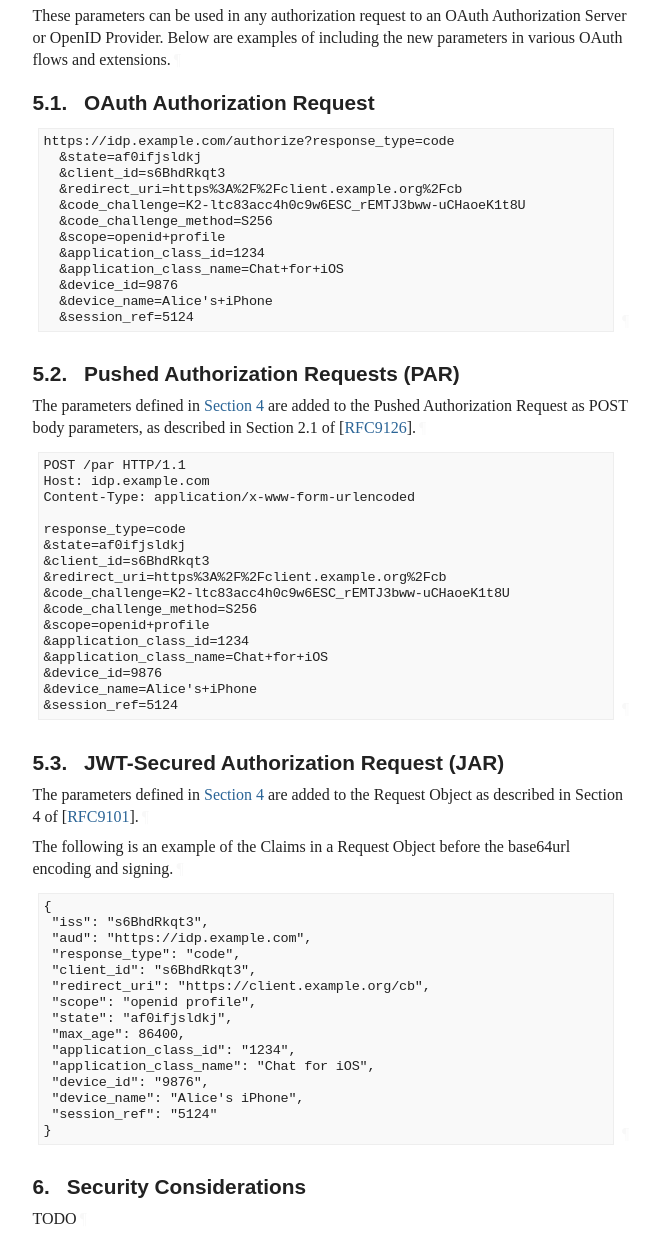
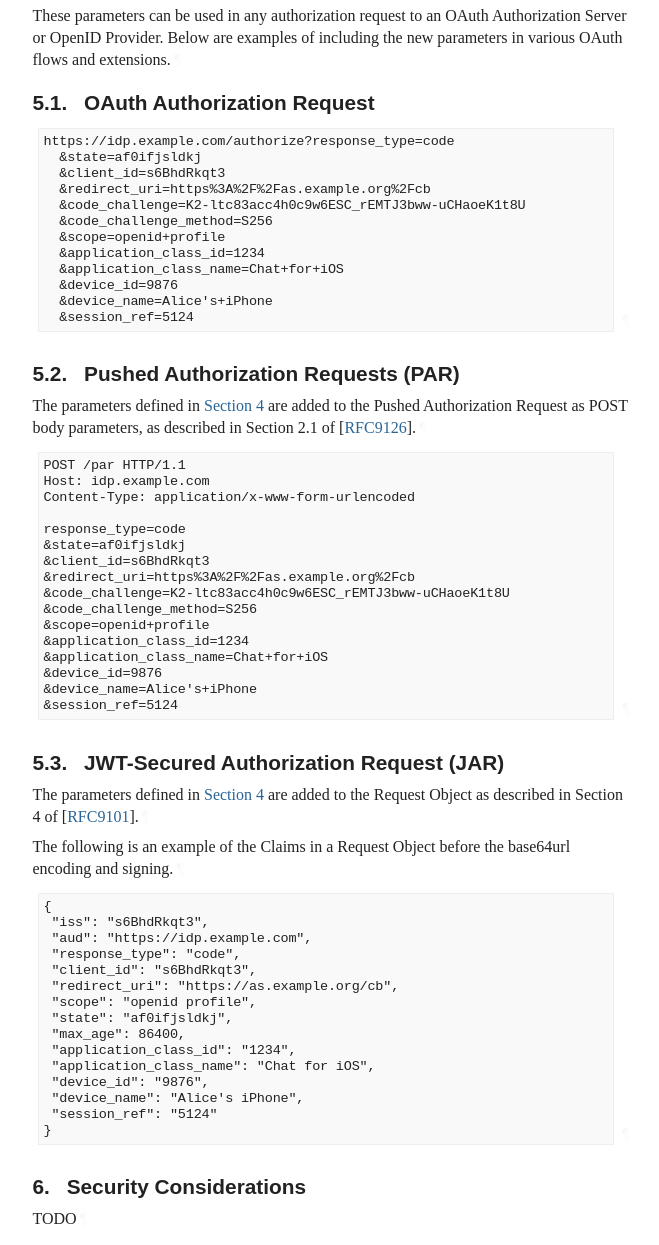
Before and after one commit to aaronpk/draft-parecki-oauth-metadata-for-nested-flows, a plain HTML site: page draft-parecki-oauth-metadata-for-nested-flows.html in a window 1280 px wide. Shown: the part 4508-5753 px from the top of the page, without its empty margins (92-751 px from the left). Drawn offline with Linux system fonts and the light colour scheme; a web font is replaced by a local one.

Commit message:
Script updating gh-pages from 8289245. [ci skip]

```diff
--- a/draft-parecki-oauth-metadata-for-nested-flows.html
+++ b/draft-parecki-oauth-metadata-for-nested-flows.html
@@ -1642,7 +1642,7 @@ be the actual session cookie. This identifier enables the IdP to identify a user
 https://idp.example.com/authorize?response_type=code
   &amp;state=af0ifjsldkj
   &amp;client_id=s6BhdRkqt3
-  &amp;redirect_uri=https%3A%2F%2Fclient.example.org%2Fcb
+  &amp;redirect_uri=https%3A%2F%2Fas.example.org%2Fcb
   &amp;code_challenge=K2-ltc83acc4h0c9w6ESC_rEMTJ3bww-uCHaoeK1t8U
   &amp;code_challenge_method=S256
   &amp;scope=openid+profile
@@ -1670,7 +1670,7 @@ Content-Type: application/x-www-form-urlencoded
 response_type=code
 &amp;state=af0ifjsldkj
 &amp;client_id=s6BhdRkqt3
-&amp;redirect_uri=https%3A%2F%2Fclient.example.org%2Fcb
+&amp;redirect_uri=https%3A%2F%2Fas.example.org%2Fcb
 &amp;code_challenge=K2-ltc83acc4h0c9w6ESC_rEMTJ3bww-uCHaoeK1t8U
 &amp;code_challenge_method=S256
 &amp;scope=openid+profile
@@ -1697,7 +1697,7 @@ response_type=code
  "aud": "https://idp.example.com",
  "response_type": "code",
  "client_id": "s6BhdRkqt3",
- "redirect_uri": "https://client.example.org/cb",
+ "redirect_uri": "https://as.example.org/cb",
  "scope": "openid profile",
  "state": "af0ifjsldkj",
  "max_age": 86400,
```
Also changed, not shown: draft-parecki-oauth-metadata-for-nested-flows.txt.
